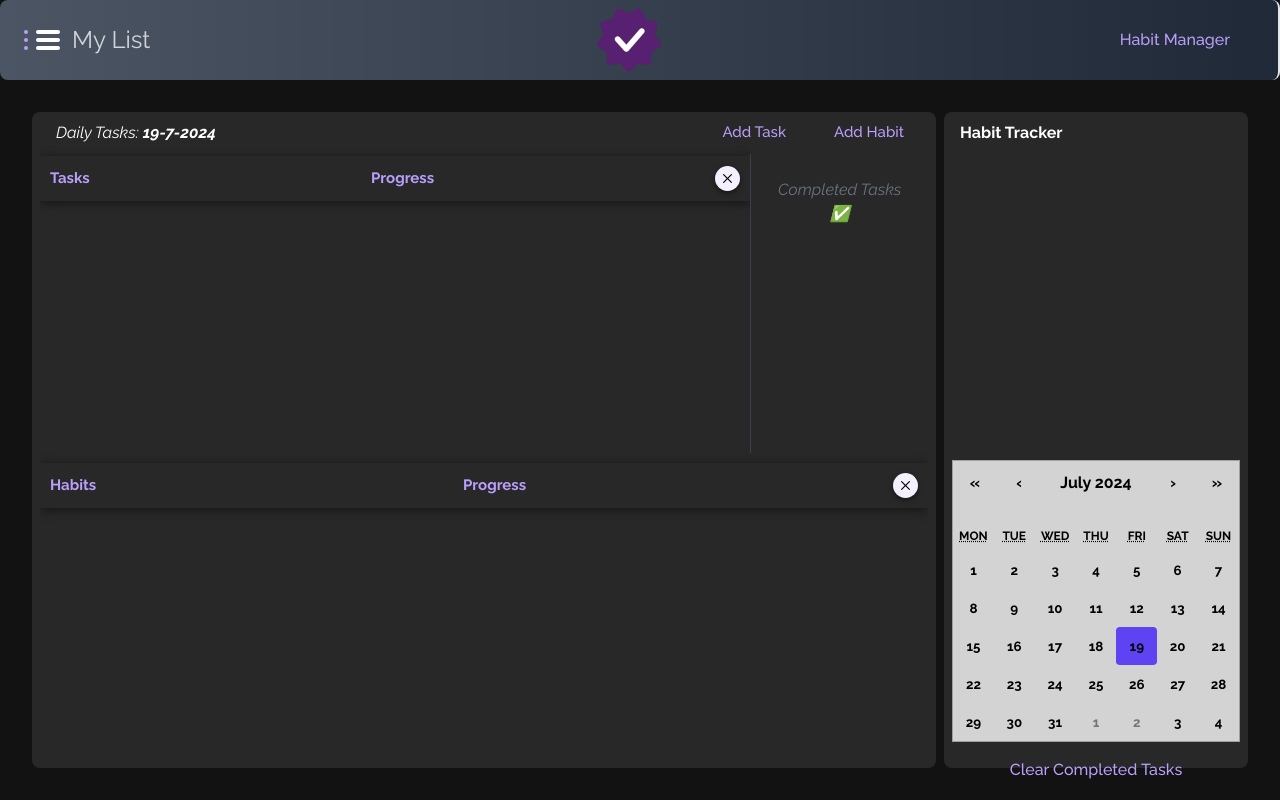
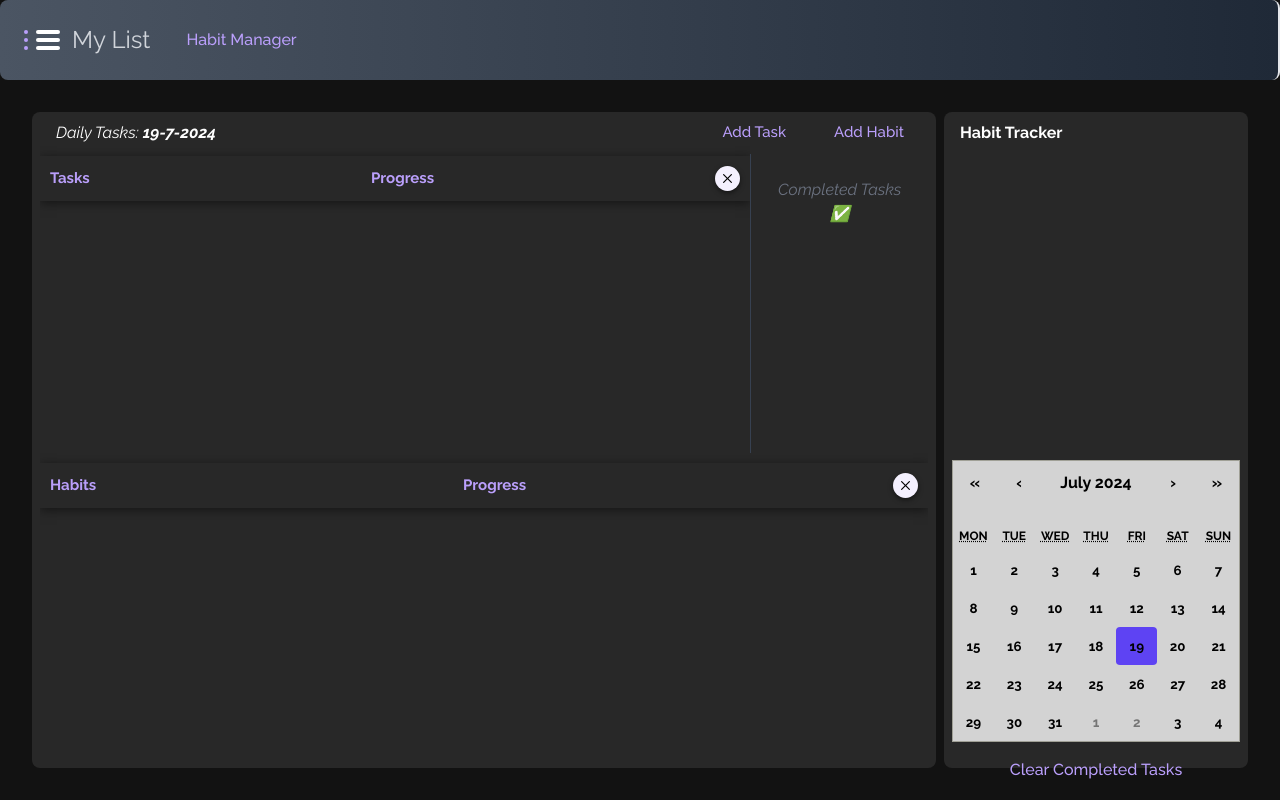
Before and after one commit to LS901/To-do-Habit-Tracker, a React (Vite) app: page / in a window 1280 px wide. Built offline with nearby package versions, Linux system fonts and the light colour scheme; what @radix-ui/themes would draw is missing.

Commit message:
fix url for tick image

```diff
--- a/src/components/NavBar.jsx
+++ b/src/components/NavBar.jsx
@@ -22,9 +22,6 @@ const NavBar = () => {
                 </div>
                 <h1 className='px-3 text-gray-300 text-2xl'>My List</h1>
             </div>
-            <div className='flex items-center mx-auto'>
-                <img className='w-16 h-16' src='/public/tick2.png' alt='Tick icon' />
-            </div>
             <motion.div
                 className='task-manager flex flex-row items-center'
                 initial={{ opacity: 0, scale: 0.5 }}
```
